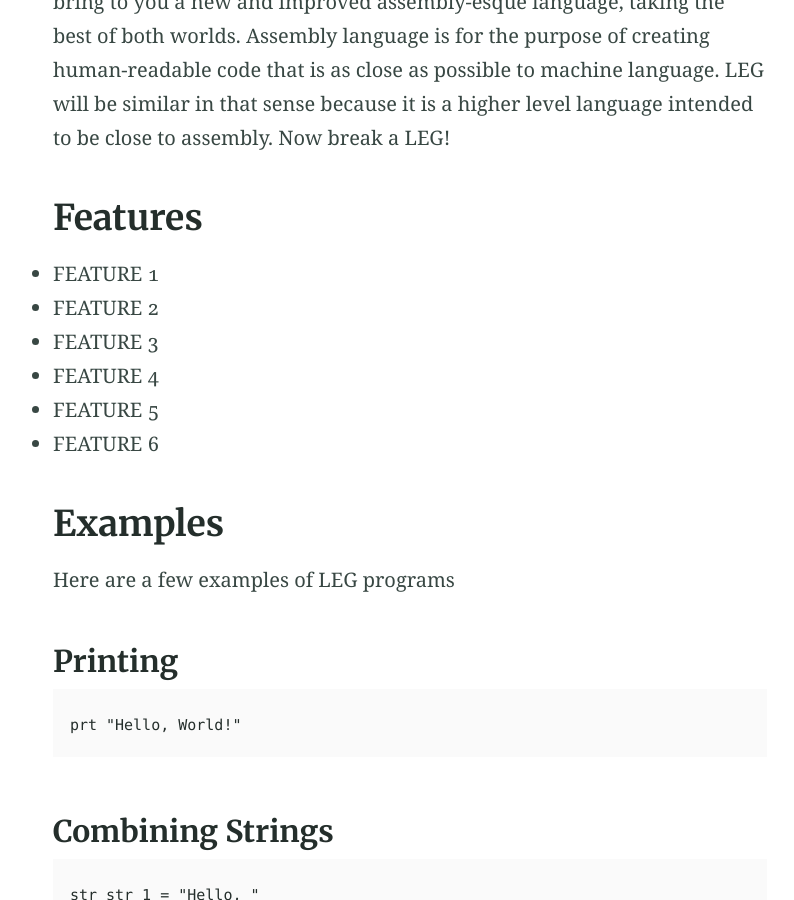
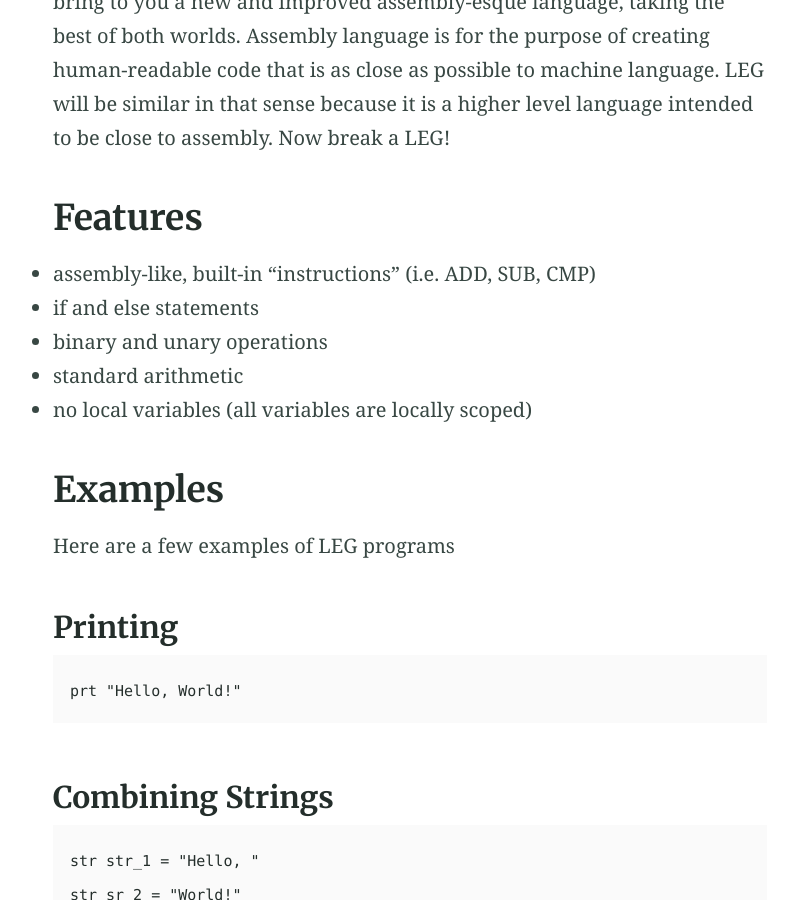
Before and after one commit to bsteenbergen/leg, a Jekyll site: the page built from index.md, in a window 1280 px wide and 900 px high, scrolled down 914 px. Shown: the whole window, without its empty margins (230-1024 px from the left). Built offline with Jekyll 4.4.1, drawn with Linux system fonts in a browser that asks for light colours.

Commit message:
Update index.md

```diff
--- a/index.md
+++ b/index.md
@@ -8,7 +8,7 @@ excerpt: "LEG is like assembly language, but better "
 
 LEG is like assembly language, but better
 
-{% include button.html text="Fork it" icon="github" link="https://github.com/bsteenbergen/mum" color="#0366d6" %}
+{% include button.html text="Fork it" icon="github" link="https://github.com/bsteenbergen/leg" color="#0366d6" %}
 
 ## Background
 
@@ -16,12 +16,11 @@ Intended to mimic the notorious ARMSim#, our language, LEG, is a blend of assemb
 
 ## Features
 
-- FEATURE 1
-- FEATURE 2
-- FEATURE 3
-- FEATURE 4
-- FEATURE 5
-- FEATURE 6
+- assembly-like, built-in "instructions" (i.e. ADD, SUB, CMP)
+- if and else statements
+- binary and unary operations
+- standard arithmetic
+- no local variables (all variables are locally scoped)
 
 ## Examples
 
```
